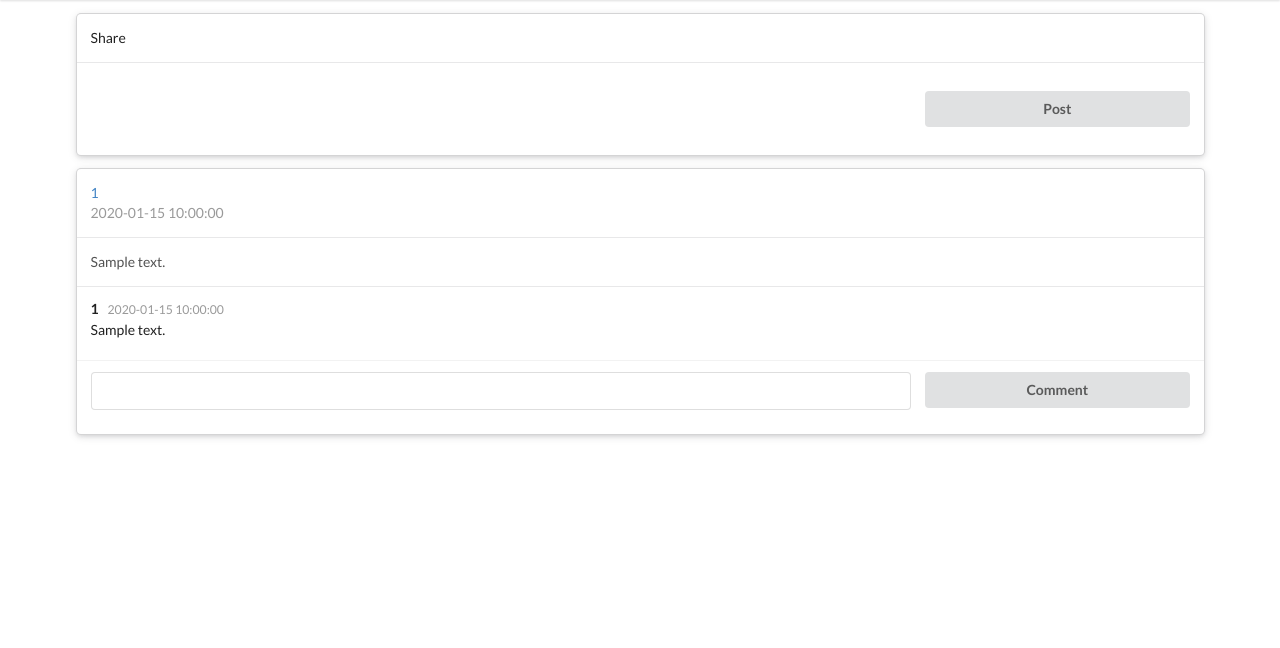
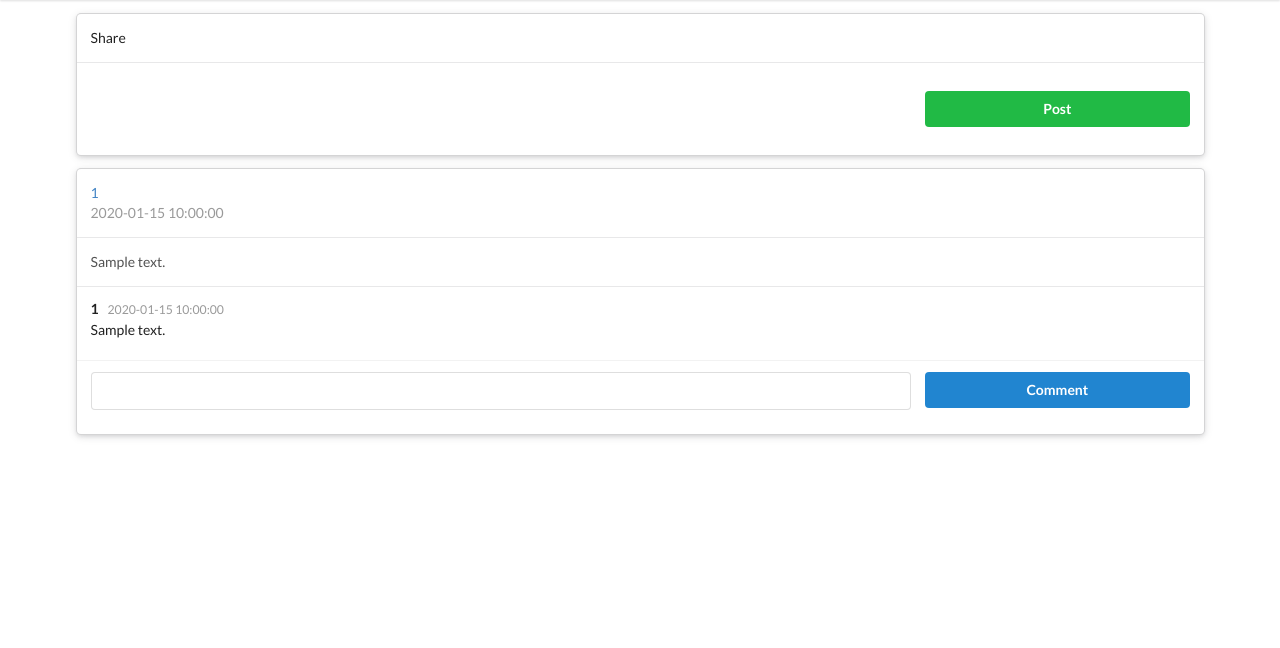
Before and after one commit to KTachibanaM/mini-gplus, a Flask app: template templates/index.jinja2 in a window 1280 px wide. Shown: the part 42-690 px from the top of the page. Run offline with Flask 2, Linux system fonts and the light colour scheme; the visitor is signed in with stand-in values (Sample User, id 1); the template is opened without the code that fills it: values that come from a table or form of the project are taken from there, most other values are stand-ins (such as "Sample title", 1, 10 or a date in 2020); some libraries are stand-ins or nearby versions.

Commit message:
more colors

```diff
--- a/templates/cards/_post.jinja2
+++ b/templates/cards/_post.jinja2
@@ -43,7 +43,7 @@
                                     <form method="post" action="/rmcomment" style="display: inline">
                                         <input type="hidden" name="post_id" value="{{ post.id }}" readonly>
                                         <input type="hidden" name="comment_id" value="{{ comment.id }}" readonly>
-                                        <button class="mini ui button">delete</button>
+                                        <button class="mini ui red button">delete</button>
                                     </form>
                                 {% endif %}
                                 <div class="text">
@@ -63,7 +63,7 @@
                         <input name="content"/>
                     </div>
                     <div class="four wide field">
-                        <button class="ui fluid button">Comment</button>
+                        <button class="ui fluid blue button">Comment</button>
                     </div>
                 </div>
             </form>
--- a/templates/cards/_share.jinja2
+++ b/templates/cards/_share.jinja2
@@ -20,7 +20,7 @@
                         {{ render_field(share_form.circles, this_wants_label=False, class="ui dropdown") }}
                     </div>
                     <div class="four wide field">
-                        <button class="ui fluid button">Post</button>
+                        <button class="ui fluid green button">Post</button>
                     </div>
                 </div>
                 {{ render_errors(share_form) }}
```
